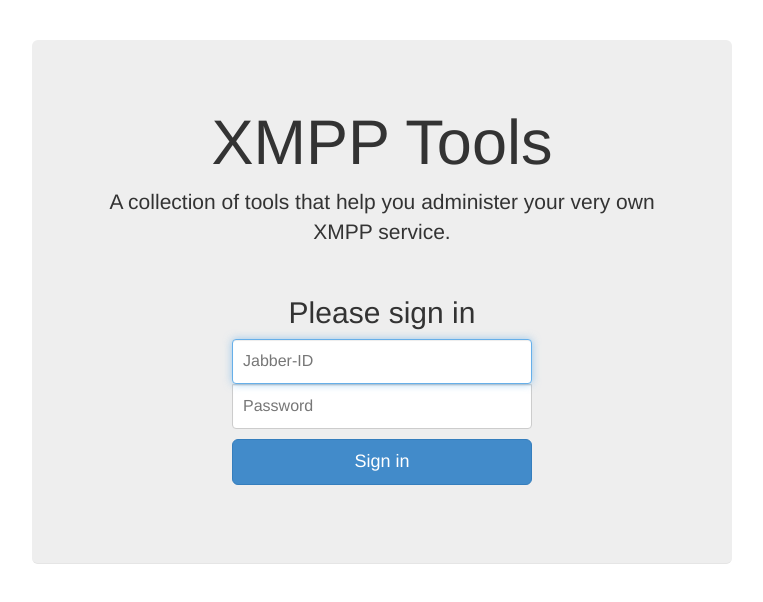
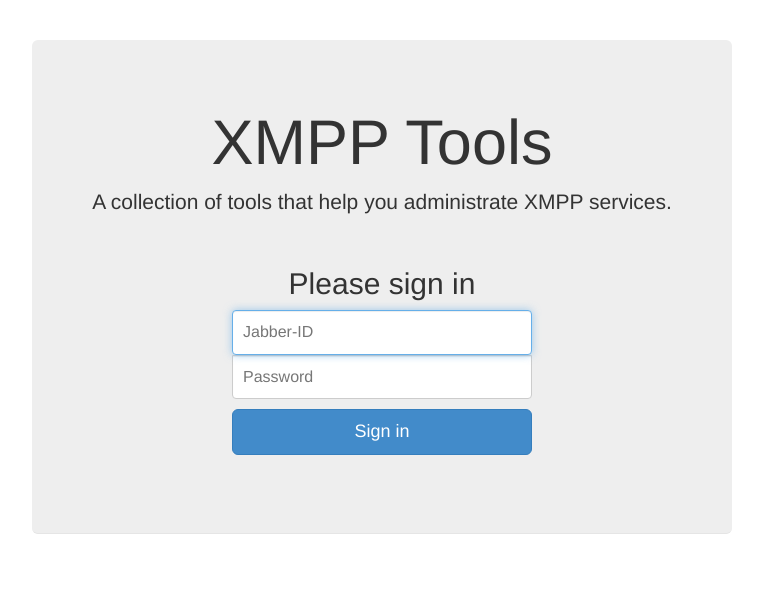
Before and after one commit to sstrigler/xmpp-tools, a plain HTML site: page index.html in a window 1280 px wide. Shown: the whole page, without its empty margins (258-1021 px from the left). Drawn offline with nearby package versions, Linux system fonts and the light colour scheme.

```diff
--- a/index.html
+++ b/index.html
@@ -24,8 +24,8 @@
     <div class="container">
       <div class="jumbotron">
         <h1>XMPP Tools</h1>
-        <p class="lead">A collection of tools that help you administer your very own XMPP service.</p>
-        <p>
+        <p class="lead">A collection of tools that help you administrate XMPP services.</p>
+        <div class="mybox">
           <form id="login" class="form-signin" role="form">
             <h2 class="form-signin-heading">Please sign in</h2>
             <input type="jid" class="form-control" placeholder="Jabber-ID" required autofocus>
```
Lines whose indentation alone changed are shown as unchanged.
